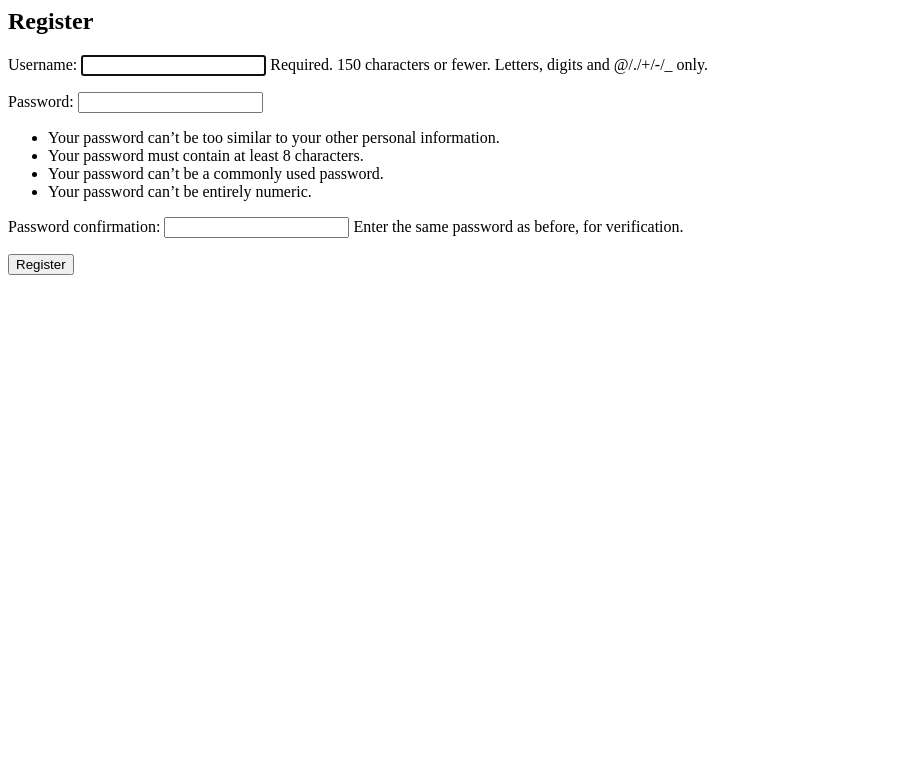
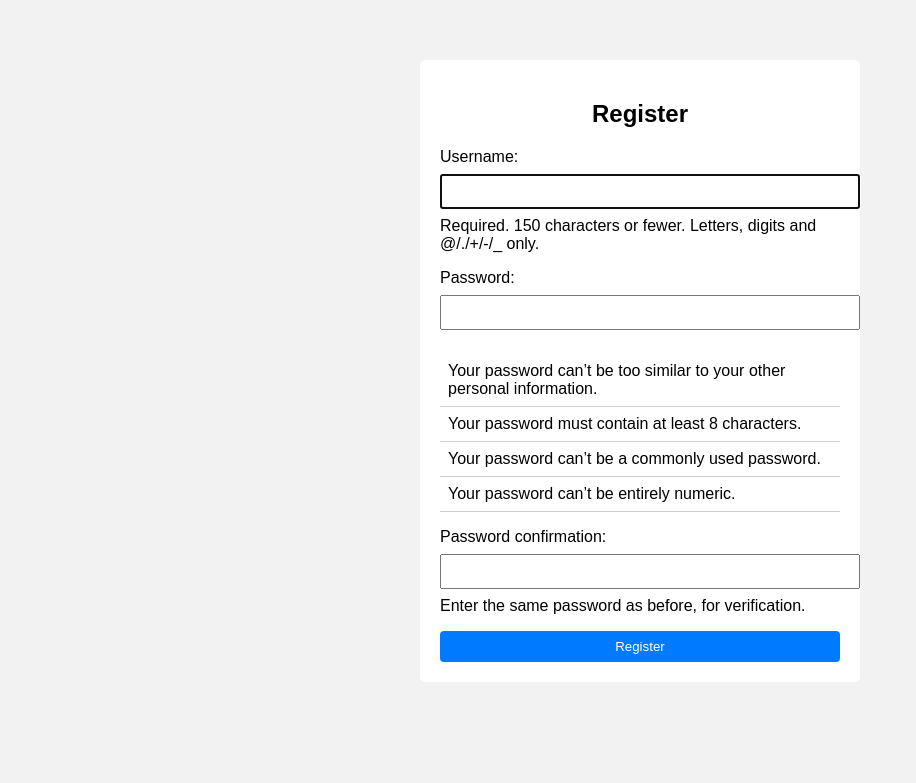
Before and after one commit to vedantkhairnar47/django_event_app, a Django app: page /register/ in a window 1280 px wide. Shown: the top 783 px of the page, without its empty margins (0-916 px from the left). Run offline with Django 5.2, Linux system fonts and the light colour scheme.

Commit message:
Added CSS

```diff
--- /dev/null
+++ b/events/static/events/style.css
@@ -0,0 +1,110 @@
+/* ---------- Basic Reset ---------- */
+body {
+    font-family: Arial, sans-serif;
+    background-color: #f2f2f2;
+}
+
+/* ---------- Common Container ---------- */
+.container {
+    width: 400px;
+    margin: 60px auto;
+    background: white;
+    padding: 20px;
+    border-radius: 5px;
+}
+
+/* ---------- Headings ---------- */
+h2 {
+    text-align: center;
+    margin-bottom: 20px;
+}
+
+/* ---------- Form Elements ---------- */
+input,
+textarea,
+select {
+    width: 100%;
+    padding: 8px;
+    margin: 8px 0;
+}
+
+/* ---------- Buttons ---------- */
+button {
+    width: 100%;
+    padding: 8px;
+    background-color: #007bff;
+    color: white;
+    border: none;
+    cursor: pointer;
+    border-radius: 4px;
+
+
+}
+
+button:hover {
+    background-color: #0056b3;
+}
+
+/* ---------- Dashboard List ---------- */
+ul {
+    list-style: none;
+    padding: 0;
+}
+
+li {
+    padding: 8px;
+    border-bottom: 1px solid #ccc;
+}
+
+/* ---------- Button-like Links ---------- */
+a {
+    display: inline-block;
+    padding: 5px 10px;
+    margin: 4px 2px;
+    border: 1px solid #007bff;
+    border-radius: 4px;
+    color: #007bff;
+    text-decoration: none;
+    font-size: 14px;
+}
+
+a:hover {
+    background-color: #007bff;
+    color: white;
+}
+a button {
+    border: none;
+}
+/* ---------- Delete Button & Link ---------- */
+.delete-btn {
+    background-color: red;
+}
+
+.delete-btn:hover {
+    background-color: darkred;
+}
+
+a.delete-link {
+    border-color: red;
+    color: red;
+}
+
+a.delete-link:hover {
+    background-color: red;
+    color: white;
+}
+
+.register-link {
+    display: block;
+    width: 100%;
+    padding: 8px;
+    background-color: #28a745;
+    color: white;
+    text-align: center;
+    border-radius: 4px;
+    border: none;
+}
+
+.register-link:hover {
+    background-color: #218838;
+}
--- a/events/templates/events/register.html
+++ b/events/templates/events/register.html
@@ -1,7 +1,22 @@
+{% load static %}
 
+<!DOCTYPE html>
+<html>
+<head>
+    <title>Register</title>
+    <link rel="stylesheet" href="{% static 'events/style.css' %}">
+</head>
+<body>
+<div class="container">
+<div class="register-container">
     <h2>Register</h2>
+
     <form method="post">
         {% csrf_token %}
         {{ form.as_p }}
         <button type="submit">Register</button>
     </form>
+</div>
+</div>
+</body>
+</html>
```
Also changed, not shown: events/forms.py (+21 -21 lines), events/templates/events/create_event.html (+15 -0 lines), events/templates/events/dashboard.html (+27 -6 lines), events/templates/events/delete_event.html (+22 -7 lines), events/templates/events/edit_event.html (+15 -0 lines), events/templates/events/event_detail.html (+24 -5 lines), events/templates/events/login.html (+28 -11 lines), db.sqlite3. Lines whose indentation alone changed are shown as unchanged.
